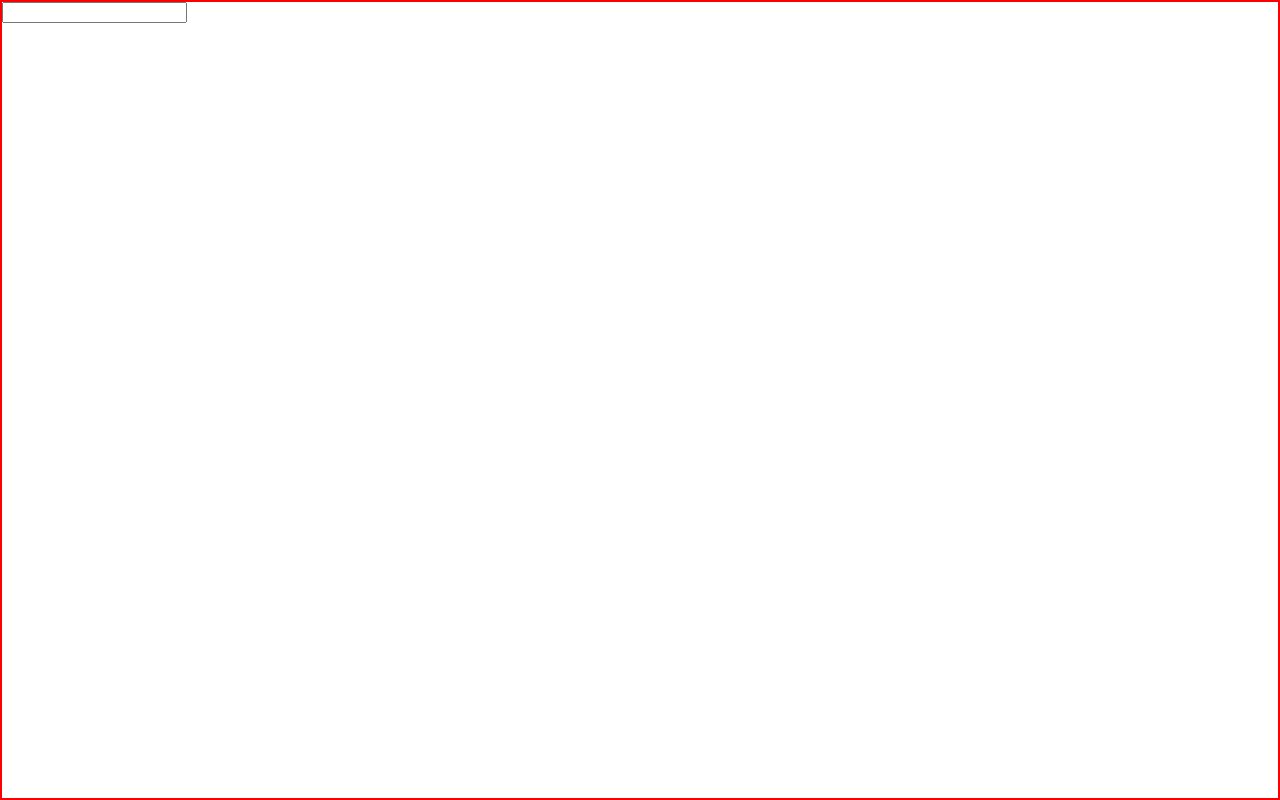
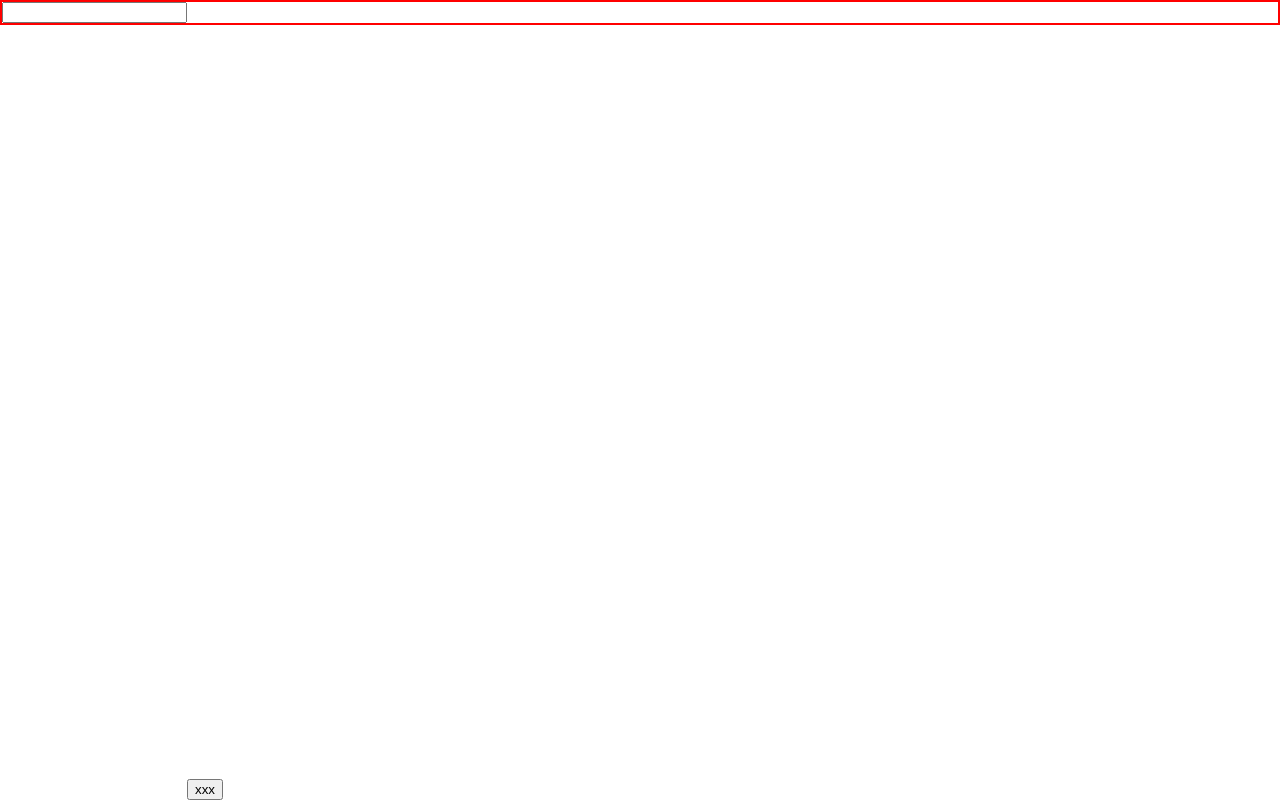
Before and after one commit to NaianeReis27/keypadmobile, an Angular app: page / in a window 1280 px wide. Built offline with nearby package versions, Linux system fonts and the light colour scheme.

Commit message:
add button

```diff
--- a/src/app/app.component.html
+++ b/src/app/app.component.html
@@ -1,2 +1,3 @@
 <input autocapitalize="characters" type="text">
+<button>xxx</button>
 <router-outlet />
--- a/src/styles.scss
+++ b/src/styles.scss
@@ -1,11 +1,16 @@
 /* You can add global styles to this file, and also import other style files */
-body, html{
-    height: 100%;
+body,
+html {
     margin: 0;
     padding: 0;
 }
 
-body{
+body {
     border: 2px solid red;
     box-sizing: border-box;
 }
+
+button {
+    position: absolute;
+    bottom: 0;
+}
```
